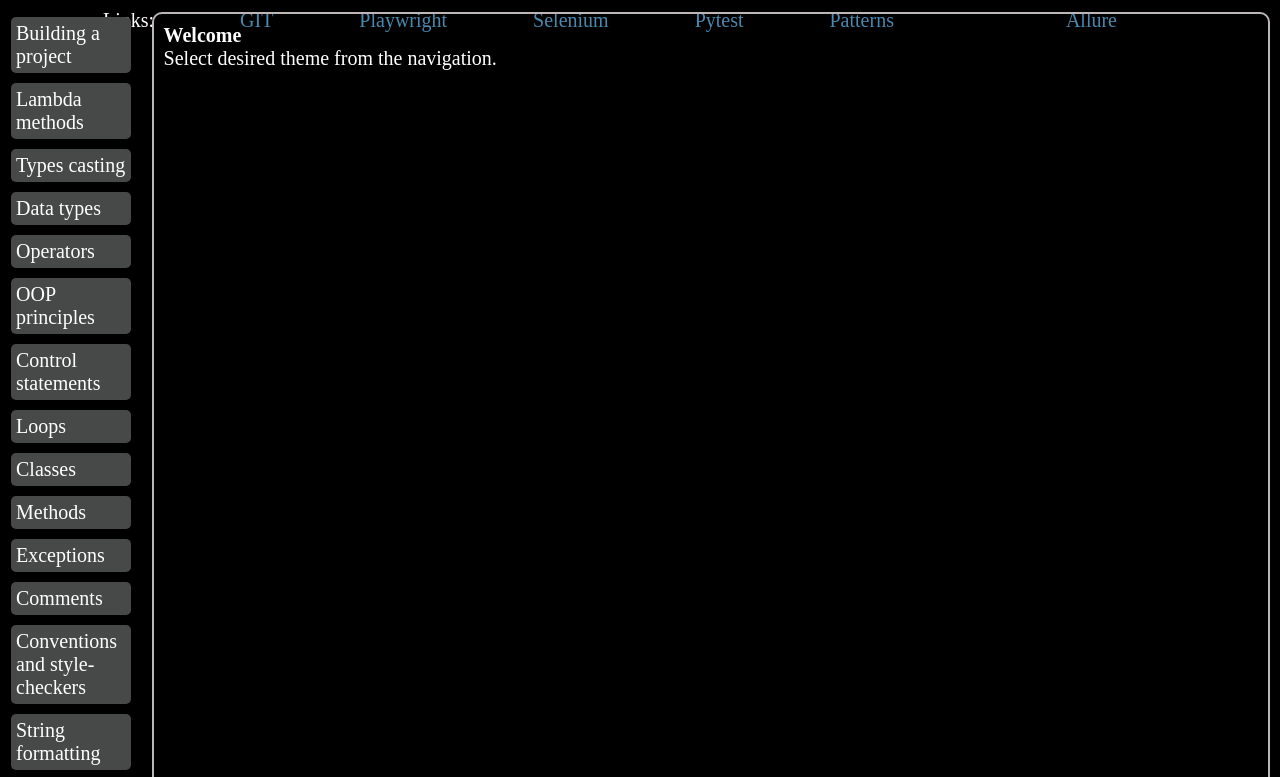
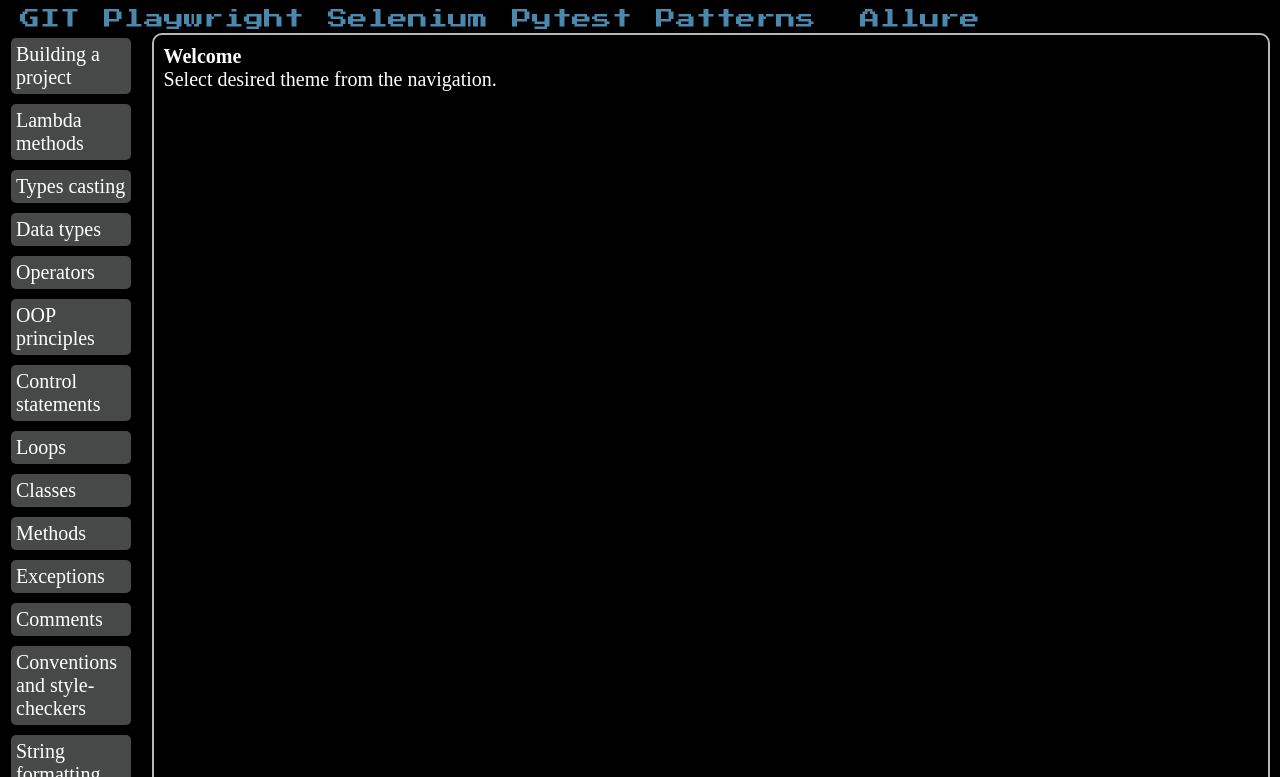
Before and after one commit to TestID22/Python-Cheetsheet, a plain HTML site: page index.html in a window 1280 px wide. Shown: the part 123-900 px from the top of the page. Drawn offline with Linux system fonts and the light colour scheme.

Commit message:
aligning header

```diff
--- a/css/styles.css
+++ b/css/styles.css
@@ -25,7 +25,6 @@ a {
 }
 
 .header {
-    height: 100px;
     width: 1200px;
 }
 
@@ -49,6 +48,24 @@ a {
 .links a:hover {
     color: rgb(227, 55, 141);
     border-bottom: 2px solid #FFD700;
+}
+
+
+.nav_bar a {
+    font-family: 'Press Start 2P', cursive;
+    padding: 0px 10px;
+    text-decoration: none;
+}
+
+.nav_bar a:hover {
+    text-decoration: none;
+    padding-bottom: 2px;
+    color: #ab4681;
+    border-bottom: 2px solid #989898;
+}
+
+.nav_bar a {
+    color: #4988af;
 }
 
 .navigation {
--- a/index.html
+++ b/index.html
@@ -11,9 +11,9 @@
 
 <body class="scrollable">
     <header class="header">
+    </header>
     <div id="logo">ROAD to SENIOR QA AUTOMATION: PYTHON</div>
-        <div class='links'>
-            <p>Links:</p>
+    <div class='nav_bar'>
         <a href="https://testid22.github.io/GIT/">GIT</a>
         <a href="https://testid22.github.io/GIT/">Playwright</a>
         <a href="https://testid22.github.io/GIT/">Selenium</a>
@@ -22,7 +22,7 @@
         <a href="https://testid22.github.io/GIT/"></a>
         <a href="https://testid22.github.io/GIT/">Allure</a>
     </div>
-    </header>
+
 
     <div class="main_area">
         <div class="navigation">
```
Lines whose indentation alone changed are shown as unchanged.
